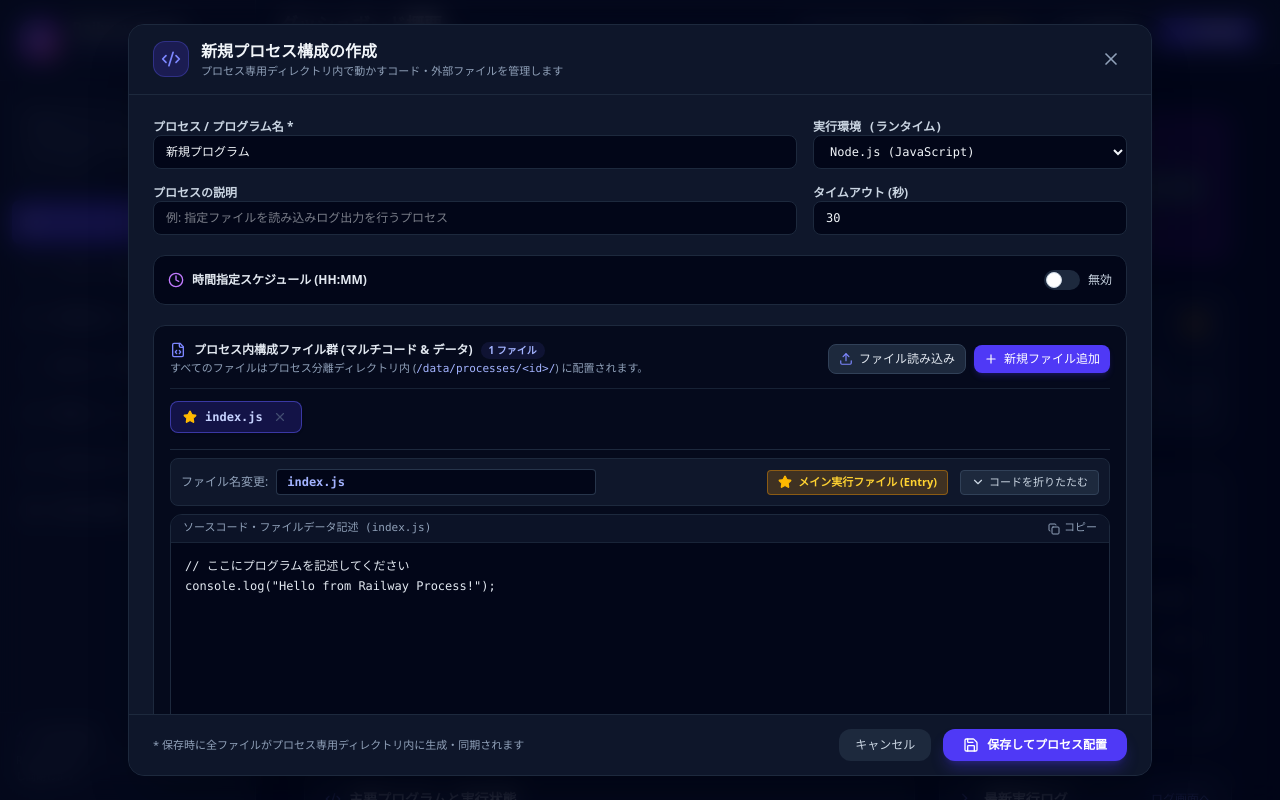
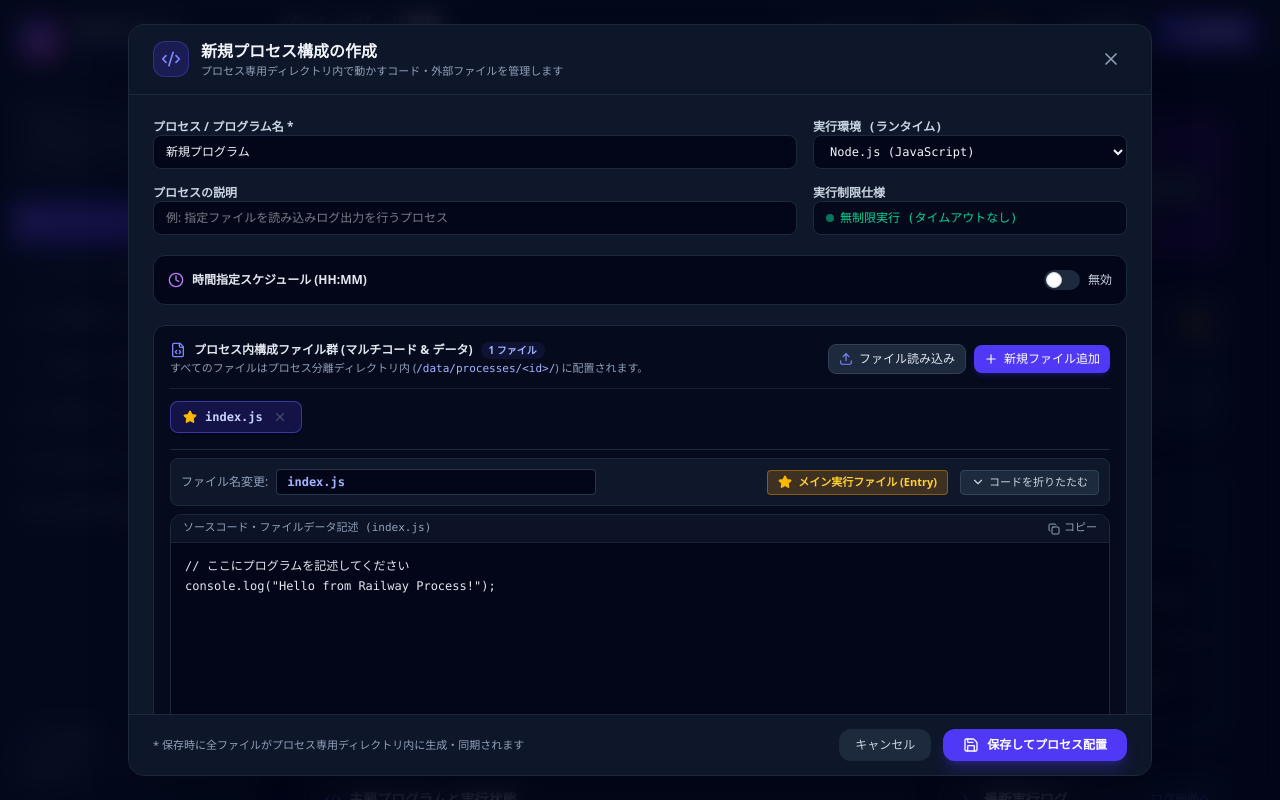
Before and after one commit to yuma0000/server_control_system, a React (Vite) app: page / in a window 1280 px wide. Both pictures are taken after a click on the button "新規登録". Built offline with nearby package versions, Linux system fonts and the light colour scheme; no server answers.

Commit message:
feat: make program execution timeout optional
Update the program schema to allow an optional timeoutSec property, enabling support for unlimited execution time. Remove the hardcoded timeout field from the CodeEditorModal for simplification.

```diff
--- a/src/components/CodeEditorModal.tsx
+++ b/src/components/CodeEditorModal.tsx
@@ -49,7 +49,6 @@ export const CodeEditorModal: React.FC<CodeEditorModalProps> = ({
   const [name, setName] = useState(program?.name || '');
   const [description, setDescription] = useState(program?.description || '');
   const [language, setLanguage] = useState<ProgramLanguage>(program?.language || 'nodejs');
-  const [timeoutSec, setTimeoutSec] = useState(program?.timeoutSec || 30);
 
   // Multi-file state
   const [files, setFiles] = useState<CodeFile[]>([]);
@@ -75,7 +74,6 @@ export const CodeEditorModal: React.FC<CodeEditorModalProps> = ({
       setName(program.name);
       setDescription(program.description);
       setLanguage(program.language);
-      setTimeoutSec(program.timeoutSec || 30);
       setEnvPairs(program.envVars ? Object.entries(program.envVars).map(([key, value]) => ({ key, value })) : []);
       setScheduleEnabled(program.schedule?.enabled || false);
       setTimeStr(program.schedule?.timeStr || '12:00');
@@ -98,7 +96,6 @@ export const CodeEditorModal: React.FC<CodeEditorModalProps> = ({
       setName('新規プログラム');
       setDescription('');
       setLanguage('nodejs');
-      setTimeoutSec(30);
       setEnvPairs([]);
       setScheduleEnabled(false);
       setTimeStr('09:00');
@@ -223,7 +220,7 @@ export const CodeEditorModal: React.FC<CodeEditorModalProps> = ({
       language,
       files,
       code: entryFile ? entryFile.content : '',
-      timeoutSec: Number(timeoutSec) || 30,
+      timeoutSec: 0,
       envVars: envVarsRecord,
       schedule: {
         enabled: scheduleEnabled,
@@ -322,16 +319,12 @@ export const CodeEditorModal: React.FC<CodeEditorModalProps> = ({
               />
             </div>
 
-            <div className="space-y-1.5">
-              <label className="font-semibold text-slate-300">タイムアウト (秒)</label>
-              <input
-                type="number"
-                min="5"
-                max="300"
-                value={timeoutSec}
-                onChange={(e) => setTimeoutSec(Number(e.target.value))}
-                className="w-full bg-slate-950 border border-slate-800 rounded-lg px-3 py-2 text-xs text-slate-100 focus:outline-none focus:border-indigo-500 font-mono"
-              />
+            <div className="space-y-1.5 font-mono">
+              <label className="font-semibold text-slate-300">実行制限仕様</label>
+              <div className="w-full bg-slate-950/80 border border-slate-800 rounded-lg px-3 py-2 text-xs text-emerald-400 flex items-center space-x-1.5 font-medium">
+                <span className="w-2 h-2 rounded-full bg-emerald-400 animate-pulse"></span>
+                <span>無制限実行 (タイムアウトなし)</span>
+              </div>
             </div>
           </div>
 
--- a/src/types.ts
+++ b/src/types.ts
@@ -25,7 +25,7 @@ export interface Program {
   code?: string; // Legacy fallback
   status: ProgramStatus;
   schedule: ScheduleConfig;
-  timeoutSec: number; // Max execution timeout in seconds
+  timeoutSec?: number; // Optional execution timeout in seconds (0 or undefined = unlimited)
   envVars: Record<string, string>;
   createdAt: string;
   updatedAt: string;
```
